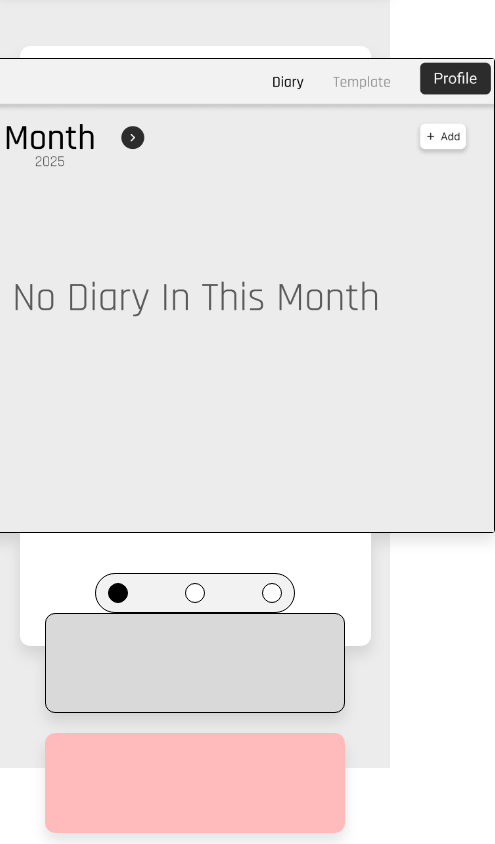
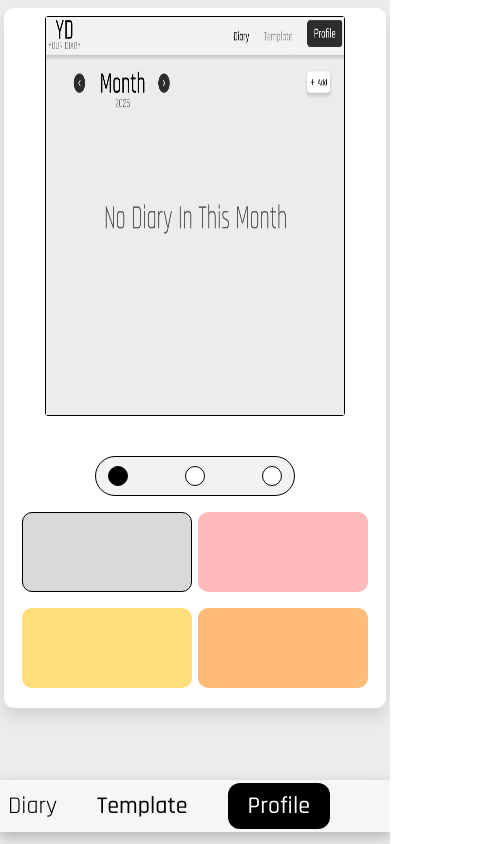
Before and after one commit to CSC105-2024/G02-forget, a React (Vite) app in the folder Front-end/: page /template in a window 390 px wide. Shown: the top 844 px of the page, 495 px wide, since content can reach past the window. Built offline with nearby package versions, Linux system fonts and the light colour scheme.

Commit message:
add  responsive

```diff
--- a/Front-end/src/App.css
+++ b/Front-end/src/App.css
@@ -28,32 +28,32 @@
   background:var(--template-secondary-background-color);
 }
 .defaultTemplate{
-  width: 300px;
-  height: 100px;
+  width: 170px;
+  height: 80px;
   border-radius: 10px;
   border-width:var(--template-default-border-width);
   border-color:black;
   background-color: #D9D9D9;
 }
 .pinkTemplate{
-  width: 300px;
-  height: 100px;
+  width: 170px;
+  height: 80px;
   border-radius: 10px;
   border-width: var(--template-pink-border-width);
   border-color:black;
   background-color: #FFBBBB;
 }
 .yellowTemplate{
-  width: 300px;
-  height: 100px;
+  width: 170px;
+  height: 80px;
   border-radius: 10px;
   border-width: var(--template-yellow-border-width);
   border-color:black;
   background-color:#FFDD78;
 }
 .orangeTemplate{
-  width: 300px;
-  height: 100px;
+  width: 170px;
+  height: 80px;
   border-radius: 10px;
   border-width: var(--template-orange-border-width);
   border-color: black;
--- a/Front-end/src/component/ChangeTemplate.jsx
+++ b/Front-end/src/component/ChangeTemplate.jsx
@@ -34,14 +34,14 @@ const ChangeTemplate = () => {
   };
 
   return (
-    <div className="templateButtons flex flex-col gap-5">
-      <button className="defaultTemplate" onClick={() => changeColor("#ECECEC","#F6F6F6","#F2F2F2",1)}>
+    <div className="grid grid-cols-2 gap-4 p-4 justify-items-center lg:grid-cols-1 lg:flex lg:flex-col lg:gap-5 lg:items-center">
+      <button className="defaultTemplate w-[100px] h-[100px] lg:w-[200px] lg:h-[200px] rounded-lg" onClick={() => changeColor("#ECECEC","#F6F6F6","#F2F2F2",1)}>
       </button>
-      <button className="pinkTemplate" onClick={() => changeColor("#FFACAC","#FFD2D2","#FFBBBB",2)}>
+      <button className="pinkTemplate w-[100px] h-[100px] lg:w-[200px] lg:h-[200px] rounded-lg" onClick={() => changeColor("#FFACAC","#FFD2D2","#FFBBBB",2)}>
       </button>
-      <button className="yellowTemplate" onClick={() => changeColor("#FFD558","#FFE59A","#FFDD78",3)}>
+      <button className="yellowTemplate w-[100px] h-[100px] lg:w-[200px] lg:h-[200px] rounded-lg" onClick={() => changeColor("#FFD558","#FFE59A","#FFDD78",3)}>
       </button>
-      <button className="orangeTemplate" onClick={() => changeColor("#FFB163","#FFD4A9","#FFBB77",4)}>
+      <button className="orangeTemplate w-[100px] h-[100px] lg:w-[200px] lg:h-[200px] rounded-lg" onClick={() => changeColor("#FFB163","#FFD4A9","#FFBB77",4)}>
       </button>
     </div>
   );
--- a/Front-end/src/pages/DiaryPage.jsx
+++ b/Front-end/src/pages/DiaryPage.jsx
@@ -6,11 +6,12 @@ import AddDiary from '../component/AddDiary'
 const DiaryPage = () => {
   return (
     <>
-    <Navbar> </Navbar>
+    <div className='flex flex-col-reverse lg:flex-col'><Navbar></Navbar>
     <div className='Background h-auto min-h-screen'>
         <AddDiary></AddDiary>
 
-    </div>
+    </div></div>
+
     </>
   )
 }
--- a/Front-end/src/pages/TemplatePage.jsx
+++ b/Front-end/src/pages/TemplatePage.jsx
@@ -7,23 +7,23 @@ import TemplateExample from '../component/TemplateExample.jsx';
 const Template = () => {
   return (
     <>
-    <Navbar></Navbar>
+    <div className='flex flex-col-reverse lg:flex-col'><Navbar></Navbar>
     <div class="Background">
-      <div className='flex items-center justify-center h-screen'>
+      <div className='flex justify-center h-screen lg:items-center'>
         <div className="w-[1800px] mx-auto
               md:max-lg:w-[100%]
               sm:max-md:w-[100%]
               max-sm:w-[100%]"
               >
 
-          <section className='flex justify-evenly items-center h-[800px] p-[12px] bg-[#FFFFFF] rounded-[10px] drop-shadow-xl rounded-[10px]
-              max-sm:flex-col-reverse max-sm:h-[600px] w-[90%] ml-[5%]'>
+          <section className='flex justify-evenly items-center h-[800px] p-2 bg-white rounded-[10px] drop-shadow-xl
+                              max-sm:flex-col-reverse max-sm:h-[700px] w-[98%] ml-[1%] mt-2 lg:p-[12px] rounded-[10px] max-sm:h-[600px] w-[90%] lg:ml-[5%]'>
 
               <ChangeBackground />
 
               <div className="flex flex-col items-center justify-center">
 
-                <div className="flex w-[600px] h-[475px] rounded-[3px] border-1 mb-10">
+                <div className="flex w-[300px] h-[400px] rounded-[3px] border-1 mb-10 lg:w-[600px] lg:h-[475px] lg:rounded-[3px] border-1 mb-10">
                   <img src={Pic1}></img>
                 </div>
 
@@ -35,6 +35,7 @@ const Template = () => {
         </div>
       </div>
     </div>
+    </div>
     </>
   )
 }
```
